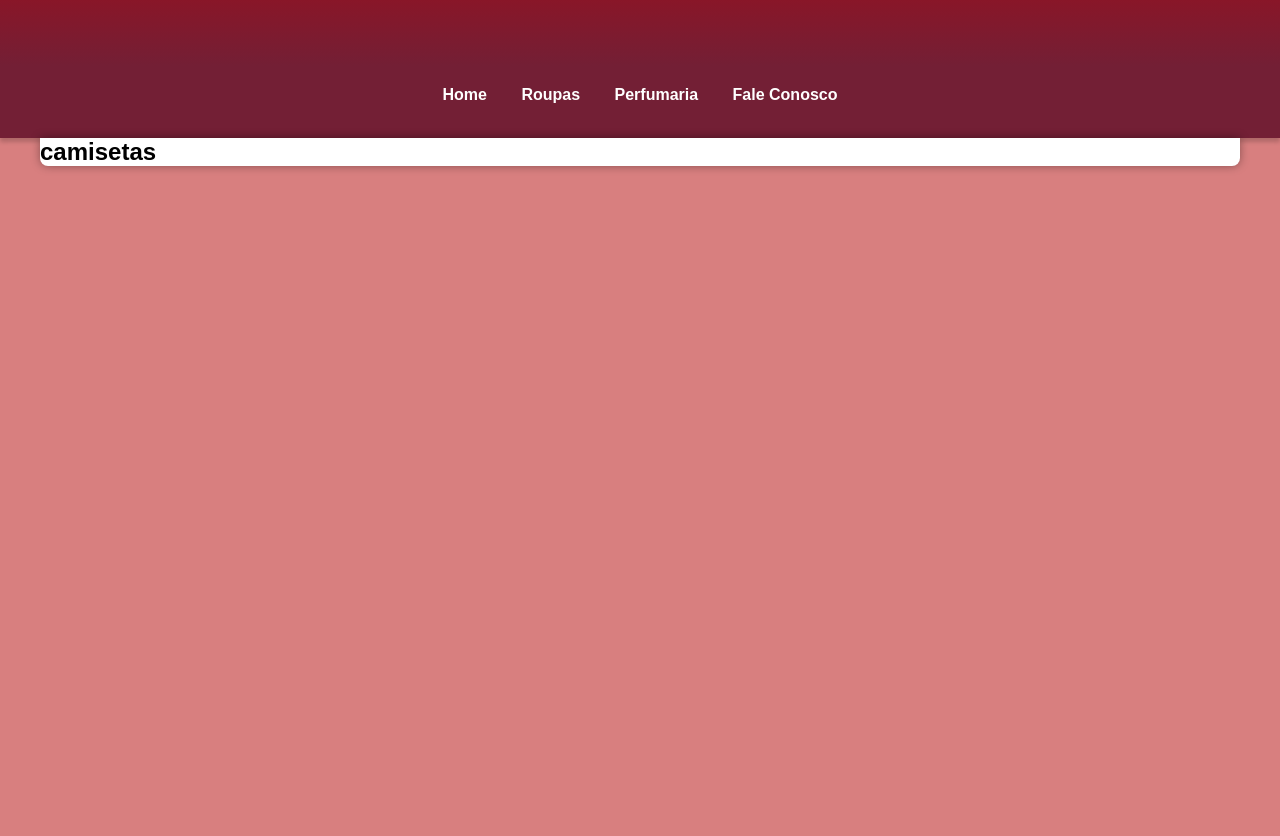
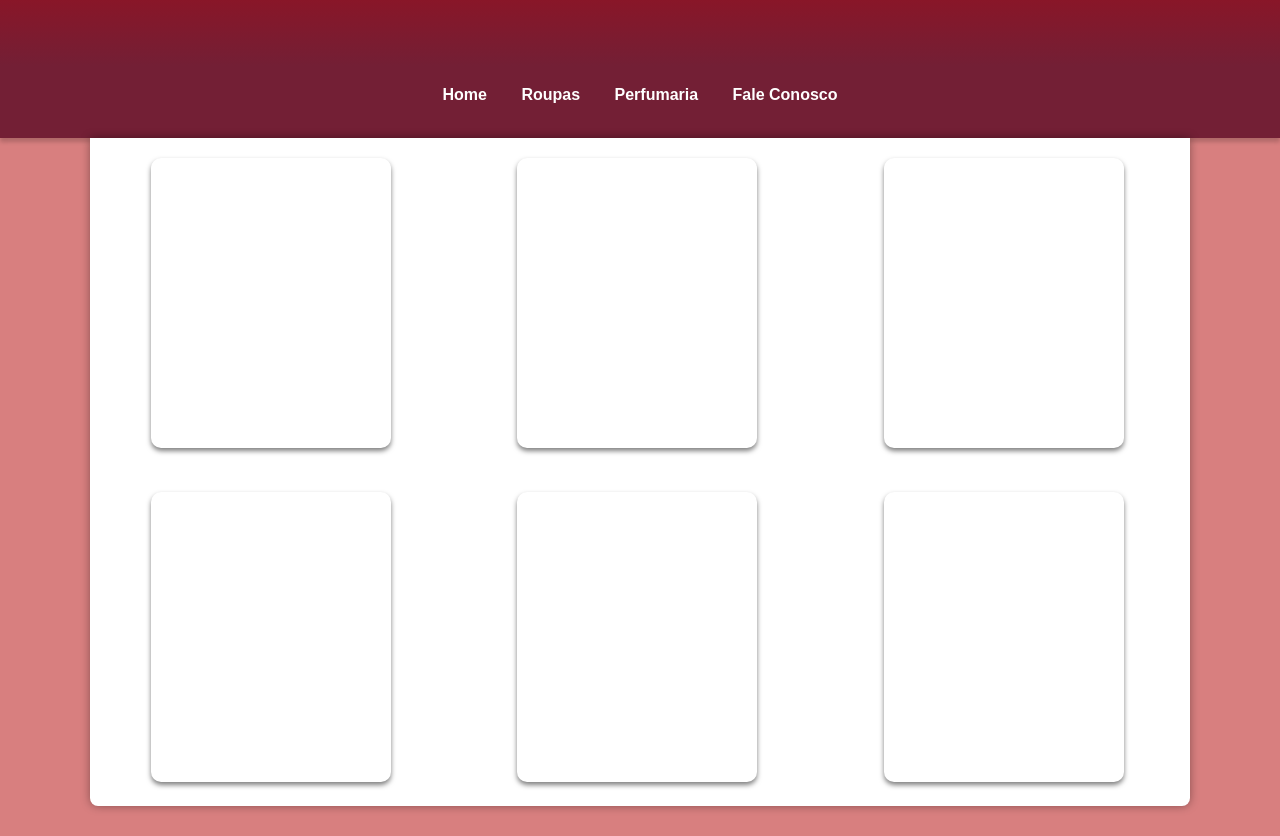
Before and after one commit to edumanarte/site-suri, a plain HTML site: page index.html in a window 1280 px wide. Shown: the part 89-925 px from the top of the page. Before the commit the page ends 800 px from the top, so only its background shows below. Drawn offline with Linux system fonts and the light colour scheme.

Commit message:
colocando itens

```diff
--- a/estilo/style.css
+++ b/estilo/style.css
@@ -80,7 +80,7 @@ header img {
 
 main {
     min-width: 300px;
-    max-width: 1200px;
+    max-width: 1100px;
     margin: auto;
     margin-bottom: 30px;
     background-color: white;
@@ -88,3 +88,19 @@ main {
     border-bottom-left-radius: 8px;
     border-bottom-right-radius: 8px;
 }
+
+div {
+    margin: auto;
+}
+
+div.item {
+    display: inline-block;
+    margin:  20px 61px;
+    padding: 20px;
+    border: 5px black;
+    border-radius: 10px;
+    width: 200px;
+    height: 250px;
+    box-shadow: 0px 3px 5px rgba(0, 0, 0, 0.5);
+    transition-duration: 5s;
+}
--- a/index.html
+++ b/index.html
@@ -19,7 +19,24 @@
     </nav>
     <main>
         <article>
-            <h1>camisetas</h1>
+            <div class="item">
+
+            </div>
+            <div class="item">
+
+            </div>
+            <div class="item">
+
+            </div>
+            <div class="item">
+
+            </div>
+            <div class="item">
+
+            </div>
+            <div class="item">
+
+            </div>
 
         </article>
     </main>
```
